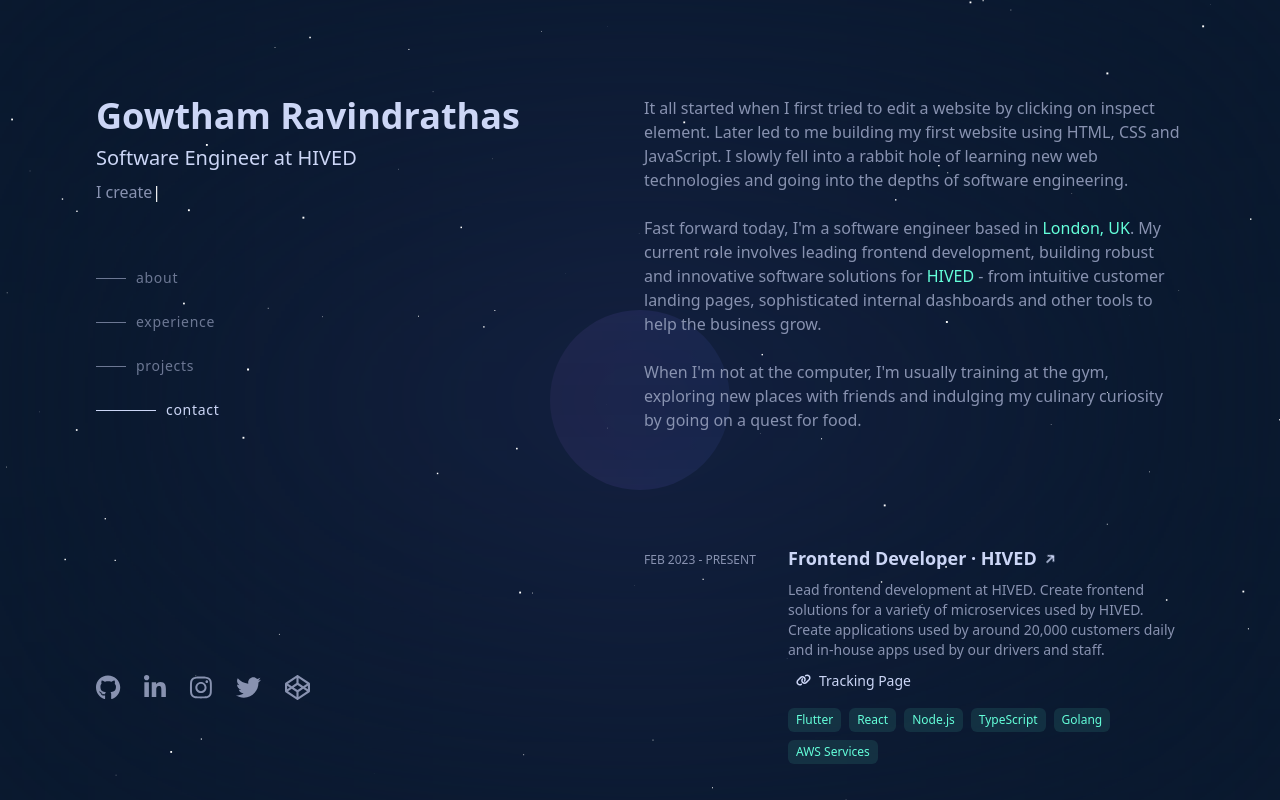
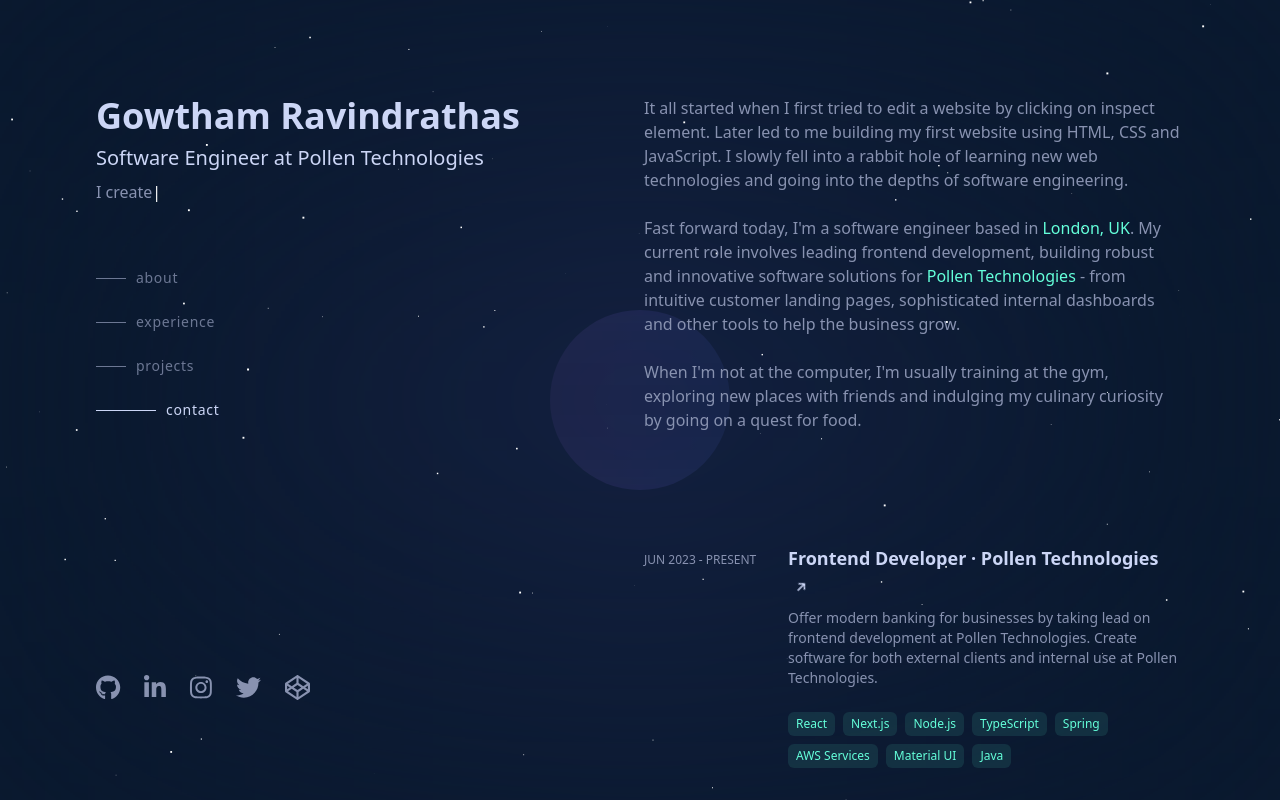
Before and after one commit to gowth6m/portfolio-v2, a Next.js app: page / in a window 1280 px wide. Built offline with nearby package versions, Linux system fonts and the light colour scheme; a web font is replaced by a local one.

Commit message:
Update experience

```diff
--- a/src/components/about/about.tsx
+++ b/src/components/about/about.tsx
@@ -38,13 +38,11 @@
         . My current role involves leading frontend development, building robust
         and innovative software solutions for{" "}
         <a
-          // href="https://www.pollentechnologies.com/"
-          href="https://www.hived.space"
+          href="https://www.pollentechnologies.com/"
           target="_blank"
           className="text-[var(--green-bright)] hover:text-[var(--lightest-slate)"
         >
-          {/* Pollen Technologies */}
-          HIVED
+          Pollen Technologies
         </a>{" "}
         - from intuitive customer landing pages, sophisticated internal
         dashboards and other tools to help the business grow.
--- a/src/components/experience/experience.data.tsx
+++ b/src/components/experience/experience.data.tsx
@@ -13,31 +13,31 @@
 };
 
 const experience: ExperienceModel[] = [
-  // {
-  //   role: "Frontend Developer",
-  //   company: "Pollen Technologies",
-  //   link: "https://www.pollentechnologies.com/",
-  //   dates: "Jun 2023 - Present",
-  //   description:
-  //     "Offer modern banking for businesses by taking lead on frontend development at Pollen Technologies. Create software for both external clients and internal use at Pollen Technologies.",
-  //   descriptions: [],
-  //   technologies: [
-  //     "React",
-  //     "Next.js",
-  //     "Node.js",
-  //     "TypeScript",
-  //     "Spring",
-  //     "AWS Services",
-  //     "Material UI",
-  //     "Java",
-  //   ],
-  //   projects: [],
-  // },
+  {
+    role: "Frontend Developer",
+    company: "Pollen Technologies",
+    link: "https://www.pollentechnologies.com/",
+    dates: "Jun 2023 - Present",
+    description:
+      "Offer modern banking for businesses by taking lead on frontend development at Pollen Technologies. Create software for both external clients and internal use at Pollen Technologies.",
+    descriptions: [],
+    technologies: [
+      "React",
+      "Next.js",
+      "Node.js",
+      "TypeScript",
+      "Spring",
+      "AWS Services",
+      "Material UI",
+      "Java",
+    ],
+    projects: [],
+  },
   {
     role: "Frontend Developer",
     company: "HIVED",
     link: "https://hived.space",
-    dates: "Feb 2023 - Present",
+    dates: "Feb 2023 - Jun 2023",
     description:
       "Lead frontend development at HIVED. Create frontend solutions for a variety of microservices used by HIVED. Create applications used by around 20,000 customers daily and in-house apps used by our drivers and staff.",
     descriptions: [
--- a/src/components/hero/hero.tsx
+++ b/src/components/hero/hero.tsx
@@ -66,7 +66,7 @@
             Gowtham Ravindrathas
           </h1>
           <h2 className="text-[var(--lightest-slate)]">
-            Software Engineer at HIVED
+            Software Engineer at Pollen Technologies
           </h2>
           <TypingText className="text-base" />
         </div>
```
